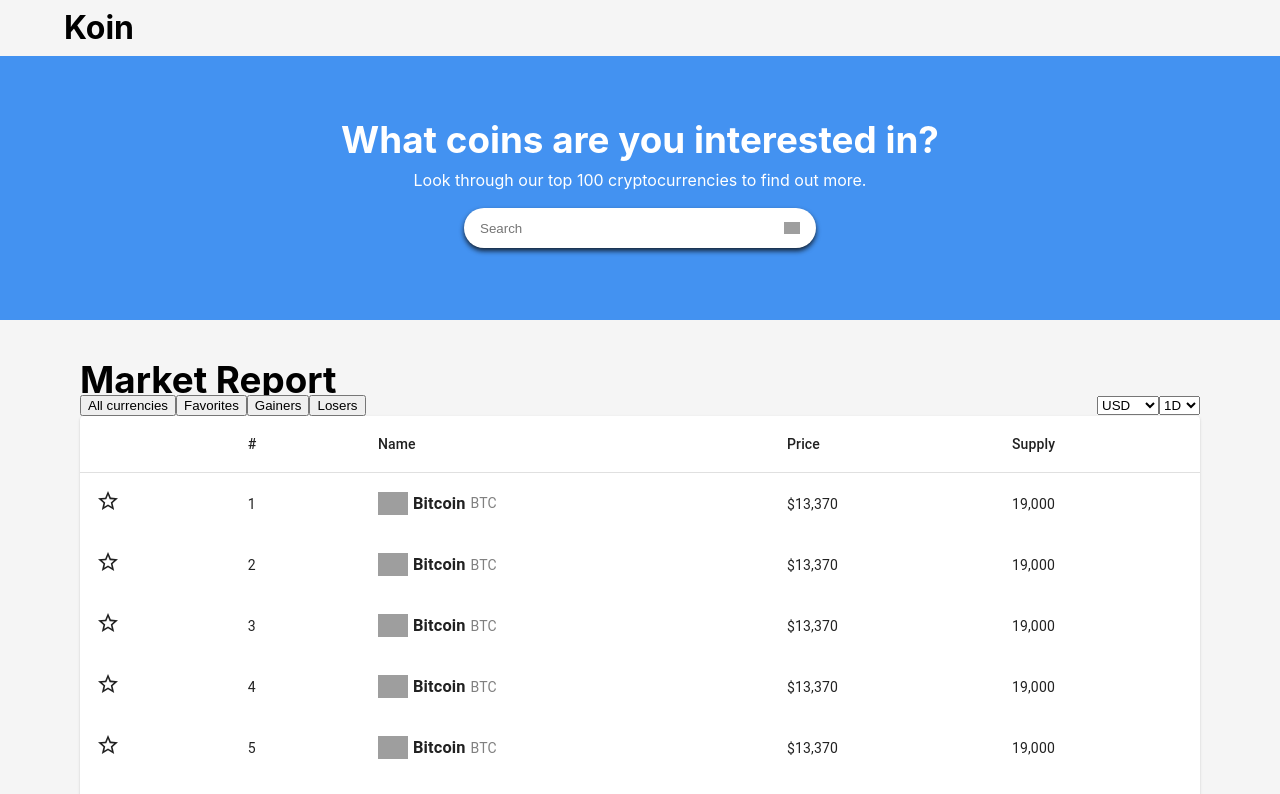
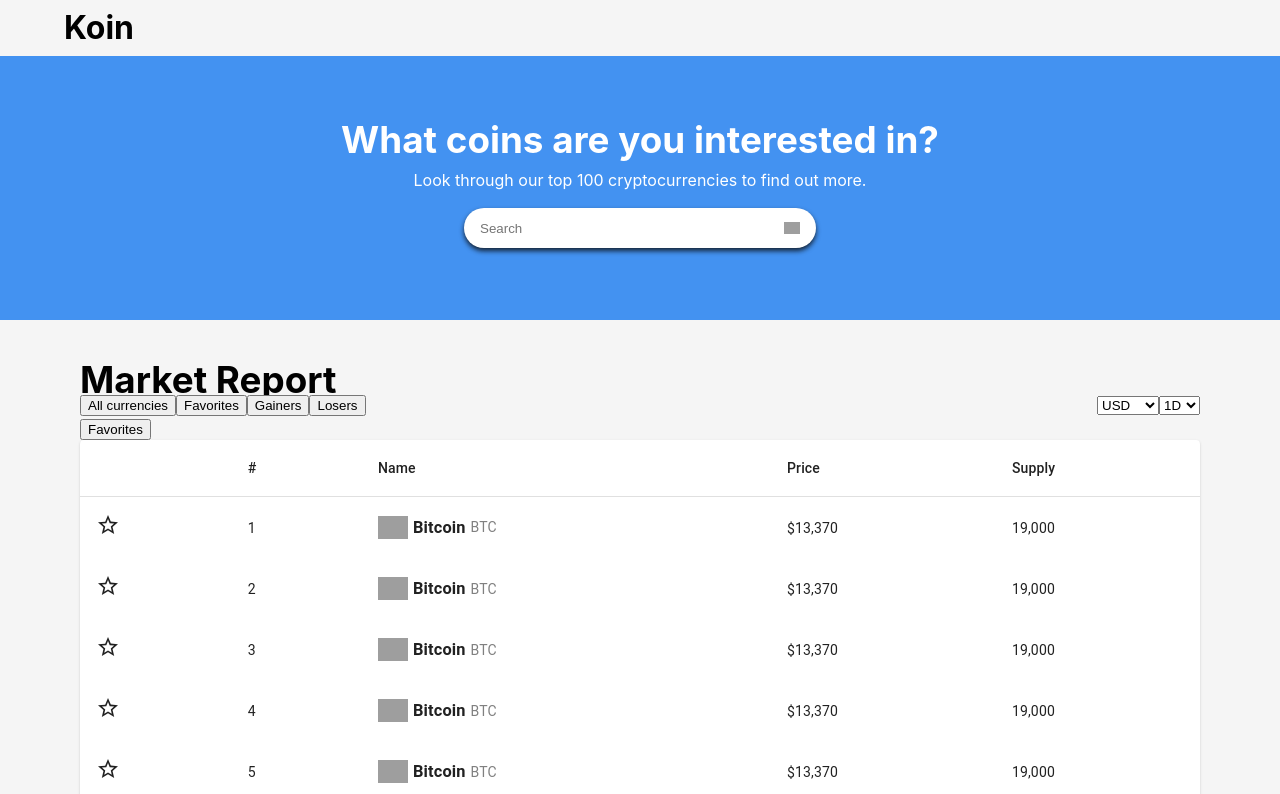
Before and after one commit to kyruken/Koin, a React (Vite) app: page / in a window 1280 px wide. Shown: the top 794 px of the page. Built offline with nearby package versions, Linux system fonts and the light colour scheme; grey boxes are pictures that could not be loaded.

Commit message:
add favorite button functionality

```diff
--- a/src/components/table.jsx
+++ b/src/components/table.jsx
@@ -13,6 +13,8 @@ import Paper from '@mui/material/Paper';
 function createData(isFavorite, id, name, icon, symbol, price, supply) {
     return {isFavorite, id, name, icon, symbol, price, supply};
   }
+
+let favoriteToggle = false;
 
   //we use getCoins function to only get the first 10 coins to display on the page
 
@@ -58,6 +60,26 @@ export default function theTable() {
         }
         setCoins(coinArray);
       }
+
+    function getFavorites() {
+        let counter = 0;
+        favoriteToggle = !favoriteToggle;
+        console.log(favoriteToggle);
+        if (favoriteToggle === true) {
+            let prevArray = coins;
+            const favoriteCoins = allCoins.filter(coin => {
+
+                if (coin.isFavorite === true && counter < 10) {
+                    counter++;
+                    return coin;
+                }
+            });
+            setCoins(favoriteCoins);
+        } else {
+            setCoins(allCoins.slice(0, 10));
+        }
+
+    }
 
     function handleClick(id) {
         setCoins(prevCoins => {
@@ -132,6 +154,7 @@ export default function theTable() {
 
     return (
         <div>
+            <button onClick={getFavorites}>Favorites</button>
             <TableContainer component={Paper}>
             <Table sx={{ minWidth: 650 }} aria-label="simple table">
                 <TableHead>
```
